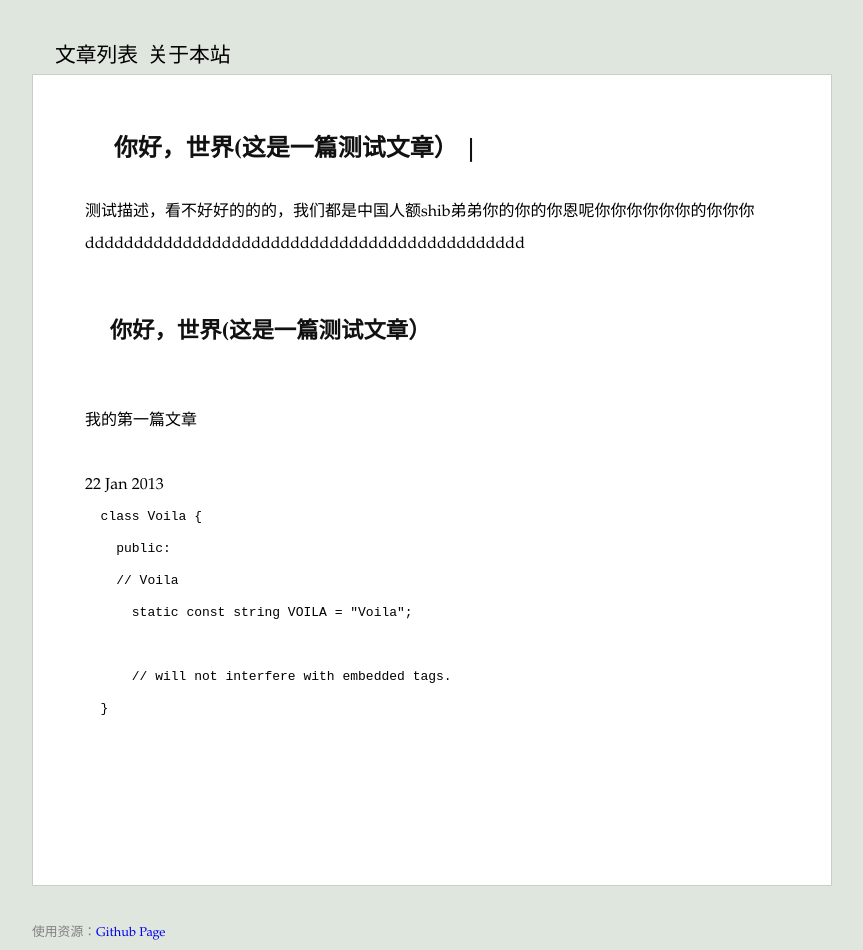
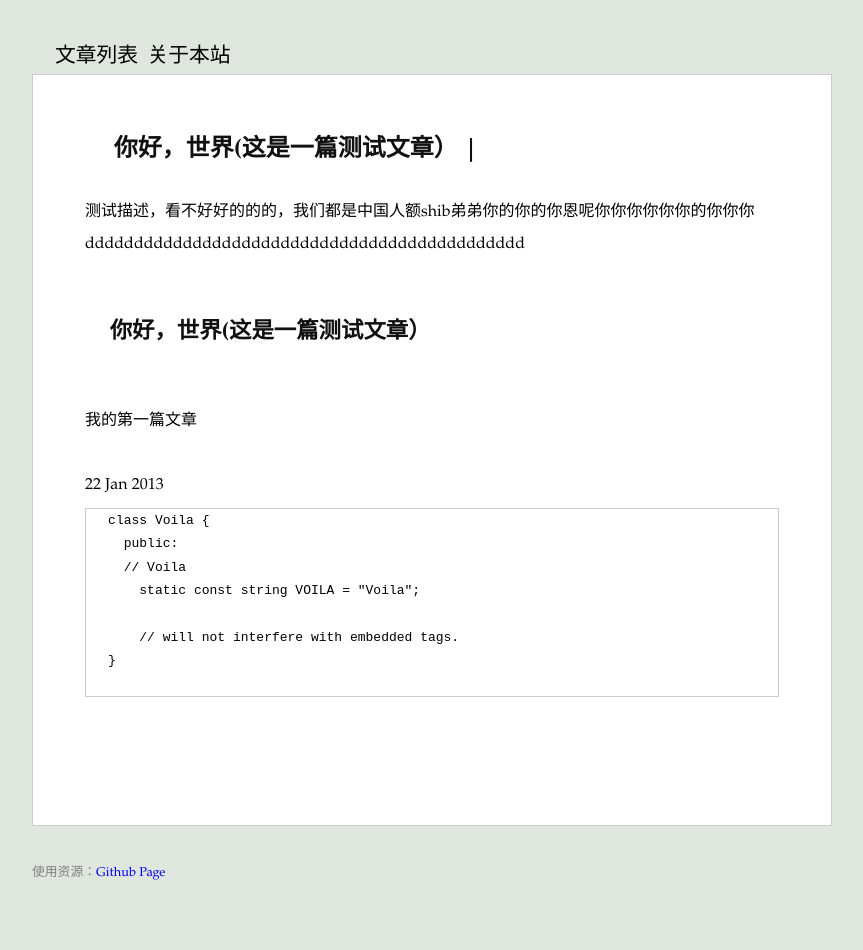
Before and after one commit to jsjwolf/pages, a Jekyll site: the page built from _posts/2012-08-25-hello-world.html, in a window 1280 px wide. Shown: the whole page, without its empty margins (208-1071 px from the left). Built offline with Jekyll 4.4.1, drawn with Linux system fonts in a browser that asks for light colours; Markdown is read by kramdown in place of the engine named in the settings; comment, search, counter and statistics services are not loaded; after the commit the page ends 900 px from its top, so only the background shows below that.

Commit message:
disable googlehighlight code and added style for pre tag on style.css

```diff
--- a/_layouts/post.html
+++ b/_layouts/post.html
@@ -3,8 +3,8 @@ layout: page
 ---
 
 {{ content }}
-<script>
+<!--script>
 	codes = document.getElementsByTagName("pre");
 	codes[0].className = 'prettyprint linenums';
-</script>
-<script src="https://google-code-prettify.googlecode.com/svn/loader/run_prettify.js"></script>
+</script-->
+<!--script src="https://google-code-prettify.googlecode.com/svn/loader/run_prettify.js"></script-->
--- a/style/style.css
+++ b/style/style.css
@@ -3,6 +3,7 @@
 <meta content="width=device-width, initial-scale=1.0, maximum-scale=1.0, user-scalable=0;" name="viewport" />
 img, object { max-width: 100%;}
 /*  手持设备时启用  */
+/*
 @media screen and (max-device-width: 600px) {
 	#page{
 		width: auto;
@@ -11,6 +12,7 @@ img, object { max-width: 100%;}
 	}
 
 }
+*/
 
 * {
 	padding: 0;
@@ -88,6 +90,7 @@ body {
 	margin-top: 6em;
 }
 
+/* 首页博文日期和描述段格式*/
 .blog_title_date {
 	font-size: 90%;
 	color: gray;
@@ -96,7 +99,7 @@ body {
 	padding-left: 1em;
 	color: gray;
 }
-
+/*配置正文中列表的css*/
 #main li{
 	margin-left: 3em;
 	list-style: disc;
@@ -108,3 +111,10 @@ body {
 	margin-top: 1em;
 	margin-bottom: 1em;
 }
+
+pre {
+	margin: 0.5em auto 0.5em 0;
+	padding: 0 0.5em 0 0.5em;
+	border: 1px solid #CCCCCC;
+	line-height: 180%;
+}
```
